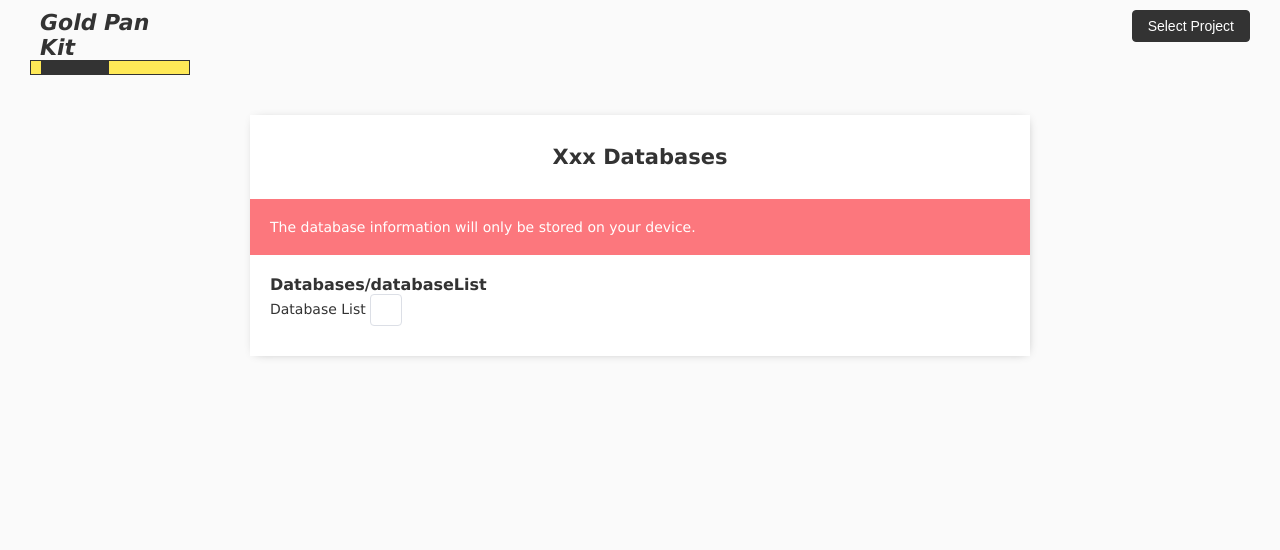
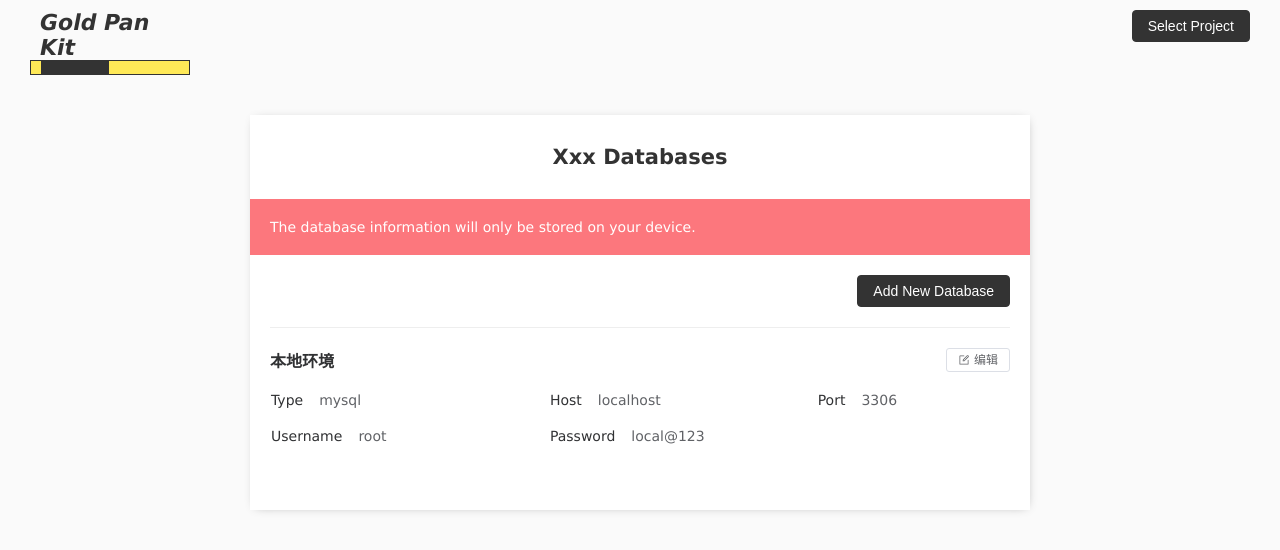
Before and after one commit to goldpankit/goldpankit, a Vue app in the folder node-page/: page /usr/project/databases in a window 1280 px wide. Shown: the top 550 px of the page. Built offline with nearby package versions, Linux system fonts and the light colour scheme; no server answers.

Commit message:
项目数据库UI&交互设计

```diff
--- a/node-page/src/components/common/InnerRouterView/InnerRouterView.vue
+++ b/node-page/src/components/common/InnerRouterView/InnerRouterView.vue
@@ -1,6 +1,6 @@
 <template>
-  <div class="inner-router-view">
-    <slot v-if="visible"></slot>
+  <div v-if="visible" class="inner-router-view">
+    <slot></slot>
   </div>
 </template>
 
--- a/node-page/src/components/common/InnerRouterView/InnerRouterViewWindow.vue
+++ b/node-page/src/components/common/InnerRouterView/InnerRouterViewWindow.vue
@@ -3,7 +3,7 @@
     <div class="nav">
       <div class="title">
         <el-button v-if="histories.length > 1" class="button-icon" icon="ArrowLeftBold" @click="back"></el-button>
-        <h4>{{currentView.title}}/{{currentView.name}}</h4>
+        <h4 v-if="currentView.title != null && currentView.title !== ''">{{currentView.title}}</h4>
       </div>
     </div>
     <div class="routers">
@@ -38,6 +38,7 @@ export default {
     push (viewName) {
       this.histories.push(viewName)
       this.currentViewName = viewName
+      this.views = this.$slots.default()
     },
     // 返回
     back () {
--- /dev/null
+++ b/node-page/src/components/usr/project/DatabaseView.vue
@@ -0,0 +1,29 @@
+<template>
+  <el-descriptions :title="database.name">
+    <el-descriptions-item label="Type">{{database.type}}</el-descriptions-item>
+    <el-descriptions-item label="Host">{{database.host}}</el-descriptions-item>
+    <el-descriptions-item label="Port">{{database.port}}</el-descriptions-item>
+    <el-descriptions-item label="Username">{{database.username}}</el-descriptions-item>
+    <el-descriptions-item label="Password">{{database.password}}</el-descriptions-item>
+    <template #extra>
+      <ul>
+        <li><el-button size="small" icon="Edit" @click="$emit('edit')">编辑</el-button></li>
+      </ul>
+    </template>
+  </el-descriptions>
+</template>
+
+<script>
+export default {
+  name: "DatabaseView",
+  props: {
+    database: {
+      required: true
+    }
+  }
+}
+</script>
+
+<style scoped>
+
+</style>
--- /dev/null
+++ b/node-page/src/components/usr/project/OperaDatabaseView.vue
@@ -0,0 +1,73 @@
+<template>
+  <div class="opera-database-view">
+    <el-form>
+      <el-form-item label="Name" required>
+        <el-input v-model="form.name"/>
+      </el-form-item>
+      <el-form-item label="Database Type" required>
+        <el-select v-model="form.type">
+          <el-option value="mysql" label="MySQL"/>
+          <el-option value="oracle" label="Oracle"/>
+        </el-select>
+      </el-form-item>
+      <el-form-item label="Host" required>
+        <el-input v-model="form.host"/>
+      </el-form-item>
+      <el-form-item label="Port" required>
+        <el-input v-model="form.port"/>
+      </el-form-item>
+      <el-form-item label="Username" required>
+        <el-input v-model="form.username"/>
+      </el-form-item>
+      <el-form-item label="Password" required>
+        <el-input v-model="form.password"/>
+      </el-form-item>
+    </el-form>
+    <div class="opera">
+      <el-button v-if="database == null" type="primary" size="large" @click="create">Add Database</el-button>
+      <el-button v-else type="primary" size="large" @click="create">Confirm Update</el-button>
+    </div>
+  </div>
+</template>
+
+<script>
+export default {
+  name: "OperaDatabaseView",
+  props: {
+    database: {}
+  },
+  data () {
+    const _this = this
+    return {
+      form: _this.database || {
+        name: '',
+        type: '',
+        host: '',
+        port: 3306,
+        username: '',
+        password: ''
+      }
+    }
+  },
+  methods: {
+    create () {
+      this.$emit('success')
+    }
+  }
+}
+</script>
+
+<style scoped lang="scss">
+.opera-database-view {
+  width: 500px;
+  padding: var(--gap-page-padding) 0;
+  margin: 0 auto;
+}
+// 操作
+.opera {
+  margin-top: 50px;
+  display: flex;
+  justify-content: center;
+  align-items: center;
+}
+</style>
--- a/node-page/src/views/usr/project/databases.vue
+++ b/node-page/src/views/usr/project/databases.vue
@@ -5,38 +5,23 @@
       <section class="tip">
         The database information will only be stored on your device.
       </section>
-      <InnerRouterViewWindow ref="window" v-model="currentRoute">
-        <InnerRouterView name="databaseList" title="Databases" default>
-          Database List
-          <el-button @click="$refs.window.push('addNewDatabase')"></el-button>
+      <InnerRouterViewWindow ref="window">
+        <InnerRouterView name="databaseList" default>
+          <div class="database-list-wrap">
+            <ul class="toolbar">
+              <li>
+                <el-button type="primary" @click="create">Add New Database</el-button>
+              </li>
+            </ul>
+            <ul class="database-list">
+              <li v-for="db in databases" :key="db.name">
+                <DatabaseView :database="db" @edit="edit(db)"/>
+              </li>
+            </ul>
+          </div>
         </InnerRouterView>
-        <InnerRouterView name="addNewDatabase" title="Add New Database">
-          <el-form>
-            <el-form-item label="Name" required>
-              <el-input/>
-            </el-form-item>
-            <el-form-item label="Database Type" required>
-              <el-select>
-                <el-option value="mysql" label="MySQL"/>
-                <el-option value="oracle" label="Oracle"/>
-              </el-select>
-            </el-form-item>
-            <el-form-item label="Host" required>
-              <el-input/>
-            </el-form-item>
-            <el-form-item label="Port" required>
-              <el-input/>
-            </el-form-item>
-            <el-form-item label="Username" required>
-              <el-input/>
-            </el-form-item>
-            <el-form-item label="Password" required>
-              <el-input/>
-            </el-form-item>
-          </el-form>
-          <div class="opera">
-            <el-button type="primary" size="large" @click="create">Create Project</el-button>
-          </div>
+        <InnerRouterView name="operaDatabase" :title="operaDbTitle">
+          <OperaDatabaseView :database="currentDatabase" @success="$refs.window.push('databaseList')"/>
         </InnerRouterView>
       </InnerRouterViewWindow>
     </div>
@@ -44,32 +29,44 @@
 </template>
 
 <script>
-import {create} from "../../../api/user.project";
-import DirectorySelect from "../../../components/common/DirectorySelect.vue";
 import InnerRouterView from "../../../components/common/InnerRouterView/InnerRouterView.vue";
 import InnerRouterViewWindow from "../../../components/common/InnerRouterView/InnerRouterViewWindow.vue";
+import OperaDatabaseView from "../../../components/usr/project/OperaDatabaseView.vue";
+import DatabaseView from "../../../components/usr/project/DatabaseView.vue";
 
 export default {
-  components: {InnerRouterViewWindow, InnerRouterView, DirectorySelect},
+  components: {DatabaseView, OperaDatabaseView, InnerRouterViewWindow, InnerRouterView},
   data () {
     return {
-      form: {
-        name: '',
-        codespace: '',
-        remark: ''
-      },
-      currentRoute: 'databaseList'
+      currentDatabase: null,
+      databases: [
+        {
+          name: '本地环境',
+          type: 'mysql',
+          host: 'localhost',
+          port: 3306,
+          username: 'root',
+          password: 'local@123'
+        }
+      ]
+    }
+  },
+  computed: {
+    operaDbTitle () {
+      if (this.currentDatabase == null) {
+        return 'Create New Database'
+      }
+      return `Edit ${this.currentDatabase.name}`
     }
   },
   methods: {
     create () {
-      create(this.form)
-        .then(data => {
-          console.log('data', data)
-        })
-        .catch(e => {
-          console.log('e', e)
-        })
+      this.currentDatabase = null
+      this.$refs.window.push('operaDatabase')
+    },
+    edit (db) {
+      this.currentDatabase = db
+      this.$refs.window.push('operaDatabase')
     }
   }
 }
@@ -108,16 +105,27 @@ export default {
       margin: 0 5px;
     }
   }
+  // 数据库列表
+  .database-list-wrap {
+    .toolbar {
+      display: flex;
+      justify-content: flex-end;
+      border-bottom: 1px solid var(--border-default-color);
+      padding-bottom: 20px;
+    }
+    .database-list {
+      & > li {
+        padding: 20px 0;
+        border-bottom: 1px solid var(--border-default-color);
+        &:last-of-type {
+          border-bottom: 0;
+        }
+      }
+    }
+  }
   // 表单
   .el-form {
     padding: 0 30px;
   }
-  // 操作
-  .opera {
-    margin-top: 120px;
-    display: flex;
-    justify-content: center;
-    align-items: center;
-  }
 }
 </style>
```
